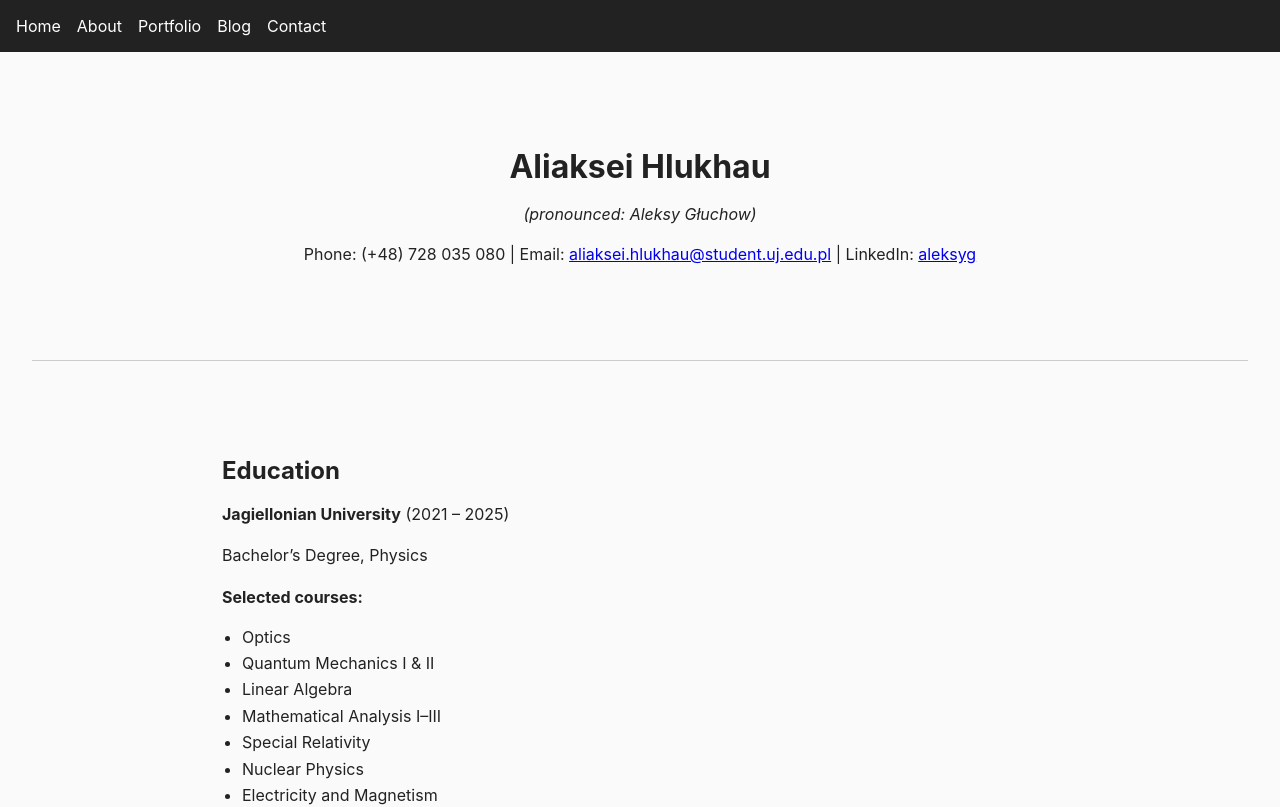
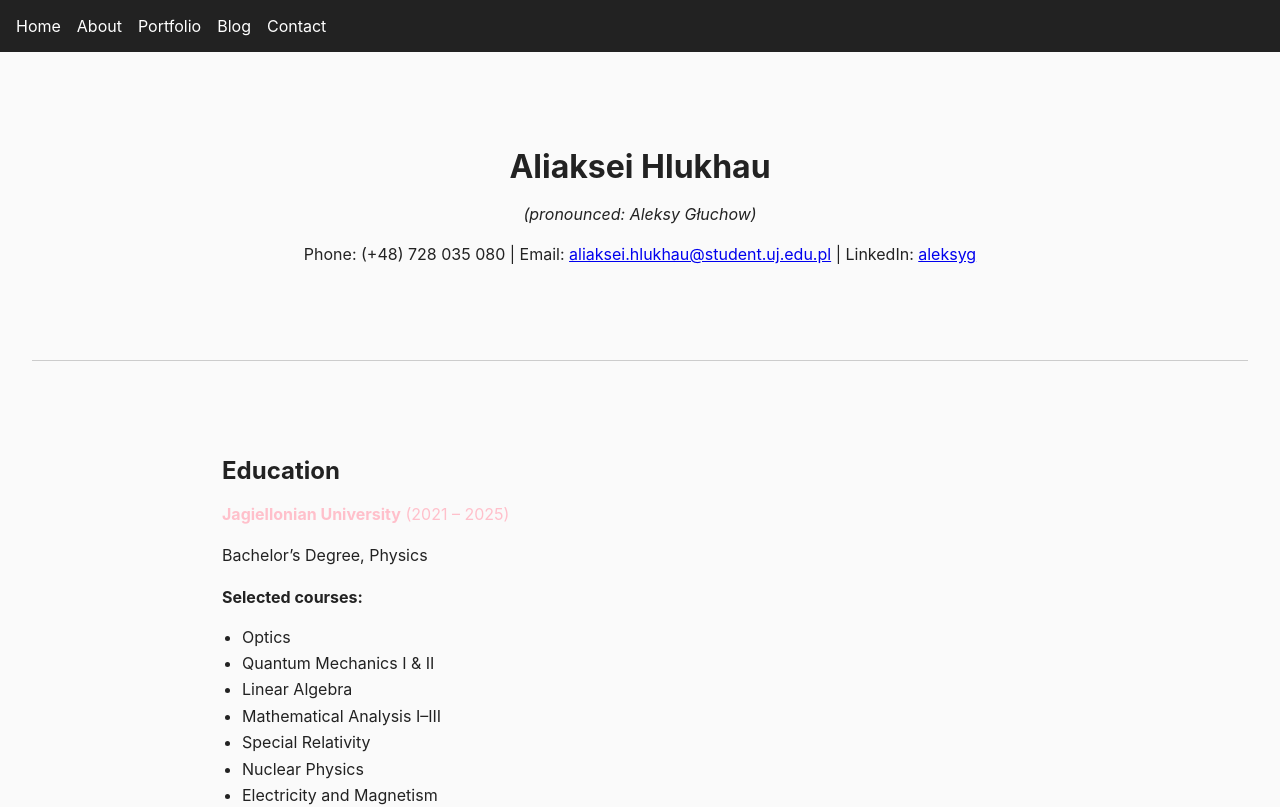
Before and after one commit to aleksygluchow/project03, a Next.js app: page /about in a window 1280 px wide. Shown: the top 807 px of the page. Built offline with nearby package versions, Linux system fonts and the light colour scheme.

Commit message:
replacing p with h3 - beginning

```diff
--- a/src/pages/about.js
+++ b/src/pages/about.js
@@ -32,7 +32,7 @@ export default function About() {
 
 
       <h2>Education</h2>
-      <p><strong>Jagiellonian University</strong> (2021 – 2025)</p>
+      <h3><strong>Jagiellonian University</strong> (2021 – 2025)</h3>
       <p>Bachelor’s Degree, Physics</p>
       <p><strong>Selected courses:</strong></p>
       <ul>
--- a/src/styles/globals.css
+++ b/src/styles/globals.css
@@ -33,6 +33,15 @@ hr {
   border-top: 1px solid #ccc;
 }
 
+h3 {
+  all: unset;
+  display: block;
+  font-size: 1rem;
+  line-height: 1.6;
+  margin-bottom: 1rem;
+  color: pink;
+  font-weight: normal;
+}
 
 body {
   margin: 0;
```
